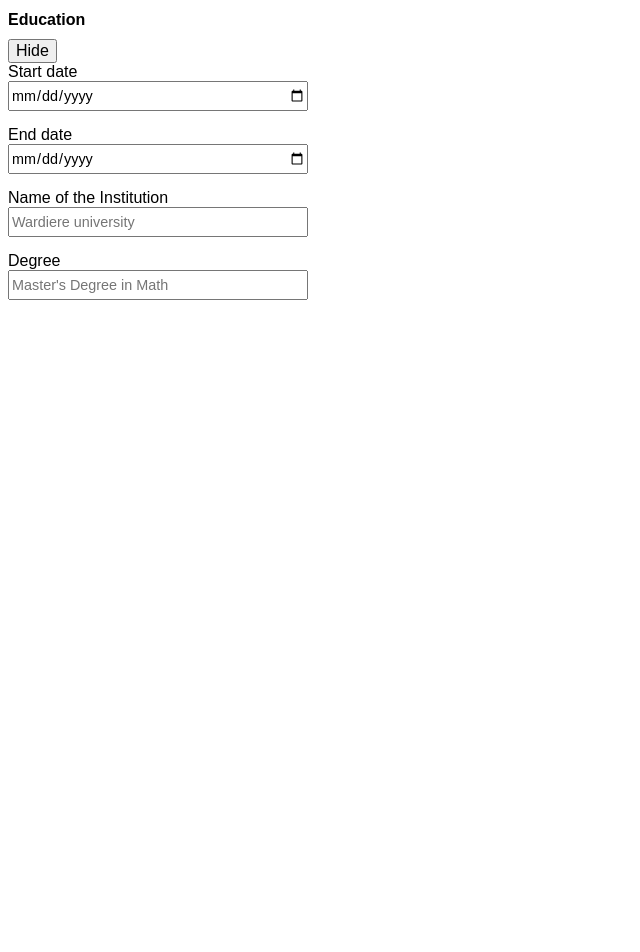
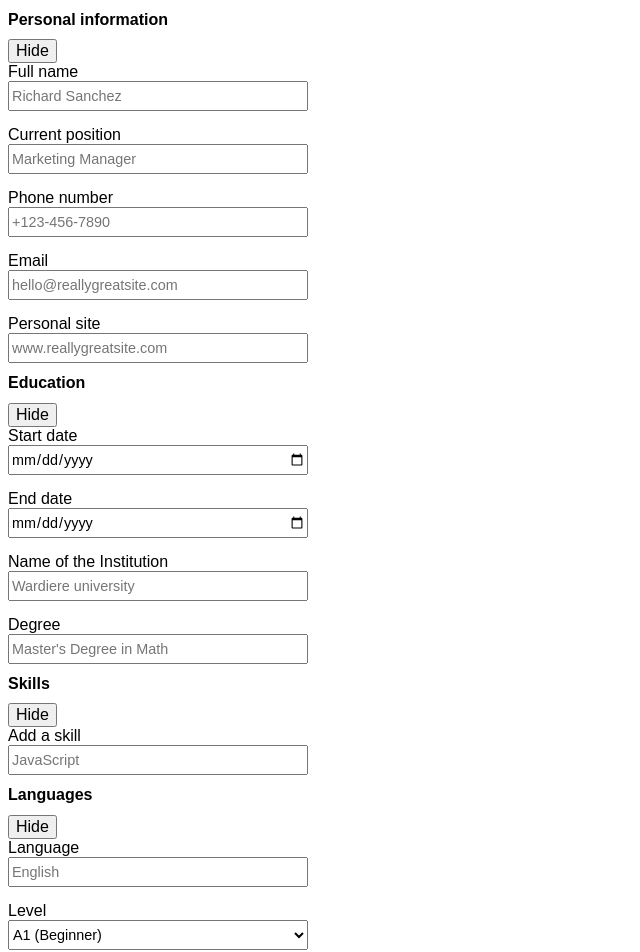
Before and after one commit to KawalaE/CVCraft, a React (Vite) app: page / in a window 1280 px wide. Shown: the top 952 px of the page, without its empty margins (0-640 px from the left). Before the commit the page ends 800 px from the top, so only its background shows below. Built offline with nearby package versions, Linux system fonts and the light colour scheme.

Commit message:
Create forms for skills and language

```diff
--- /dev/null
+++ b/src/App.jsx
@@ -0,0 +1,15 @@
+import Education from "./education"
+import Contact from "./contact"
+import Skills from "./skills"
+import Languages from "./languages"
+
+export default function App(){
+    return (
+        <>
+        <Contact/>
+        <Education/>
+        <Skills/>
+        <Languages/>
+        </>
+    )
+}
--- a/src/contact.jsx
+++ b/src/contact.jsx
@@ -1,11 +1,20 @@
 import "./styles.css"
+import { useState } from "react"
+
 export default function Contact(){
+    const [show, setHide] = useState(true);
     return (
         <>  <h1>Personal information</h1>
-            <form className="contactForm">
+            <button onClick={() =>show ? setHide(false) : setHide(true)}>{show ? "Hide": "Show"}</button>
+            {show ? (
+                <form className="contactForm">
                 <div className="form-section">
                     <label htmlFor="name">Full name</label>
                     <input type="text" name="name" id="name" autoComplete ="cc-name" placeholder="Richard Sanchez" />
+                </div>
+                <div className="form-section">
+                    <label htmlFor="position">Current position</label>
+                    <input type="text" name="position" id="position" placeholder="Marketing Manager" />
                 </div>
                 <div className="form-section">
                     <label htmlFor="phone">Phone number</label>
@@ -20,6 +29,8 @@ export default function Contact(){
                     <input type="website" name="website" id="website" autoComplete="url" placeholder="www.reallygreatsite.com" />
                 </div>
             </form>
+            ) :null}
+
         </>
     )
 }
--- /dev/null
+++ b/src/languages.jsx
@@ -0,0 +1,31 @@
+import "./styles.css"
+import { useState } from "react"
+//A1, A2, B1, B2, C1, C2
+export default function Languages(){
+    const [show, setHide] = useState(true);
+    return (
+        <>  <h1>Languages</h1>
+            <button onClick={() =>show ? setHide(false) : setHide(true)}>{show ? "Hide": "Show"}</button>
+            {show ? (
+                <form className="contactForm">
+                <div className="form-section">
+                    <label htmlFor="language">Language</label>
+                    <input type="text" name="language" id="language" placeholder="English" />
+                </div>
+                <div className="form-section">
+                <label htmlFor="level">Level</label>
+                    <select>
+                        <option value="a1">A1 (Beginner)</option>
+                        <option value="a2">A2 (Elementary) </option>
+                        <option value="b1">B1 (Intermediate)</option>
+                        <option value="b2">B2 (Upper Intermediate)</option>
+                        <option value="c1">C1 (Advanced)</option>
+                        <option value="c2">C2 (Proficient)</option>
+                    </select>
+                </div>
+            </form>
+            ) :null}
+
+        </>
+    )
+}
--- a/src/main.jsx
+++ b/src/main.jsx
@@ -1,10 +1,9 @@
 import React from 'react'
 import ReactDOM from 'react-dom/client'
-import Contact from './contact'
-import Education from './education'
+import App from './App'
 
 ReactDOM.createRoot(document.getElementById('root')).render(
   <React.StrictMode>
-    <Education></Education>
+    <App/>
   </React.StrictMode>,
 )
--- /dev/null
+++ b/src/skills.jsx
@@ -0,0 +1,21 @@
+import "./styles.css"
+import { useState } from "react"
+
+export default function Skills(){
+    const [show, setHide] = useState(true);
+    return (
+        <>  <h1>Skills</h1>
+            <button onClick={() =>show ? setHide(false) : setHide(true)}>{show ? "Hide": "Show"}</button>
+            {show ? (
+                <form className="contactForm">
+                <div className="form-section">
+                    <label htmlFor="skill">Add a skill</label>
+                    <input type="text" name="skill" id="skill" placeholder="JavaScript" />
+                </div>
+
+            </form>
+            ) :null}
+
+        </>
+    )
+}
--- a/src/styles.css
+++ b/src/styles.css
@@ -8,7 +8,7 @@
     flex-direction: column;
     gap: 15px;
 }
-input {
+input, select {
   width: 300px;
   height: 30px;
   font-size: 0.9rem;
```
